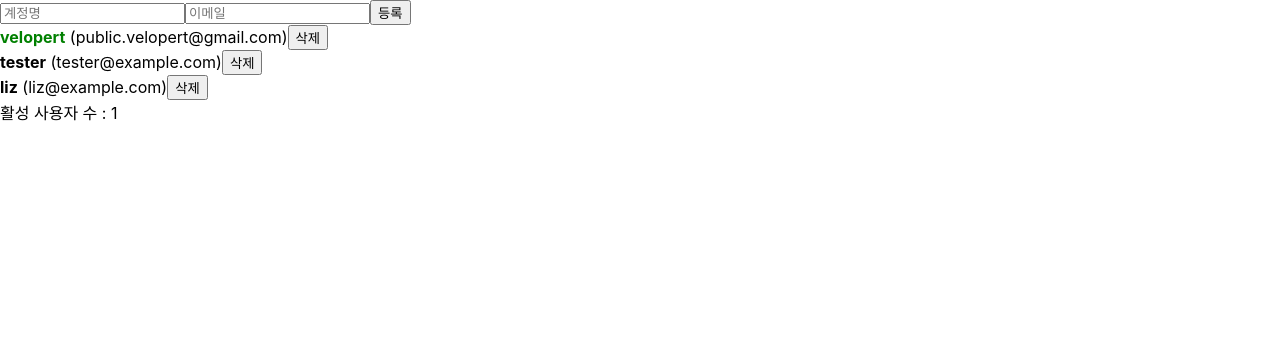
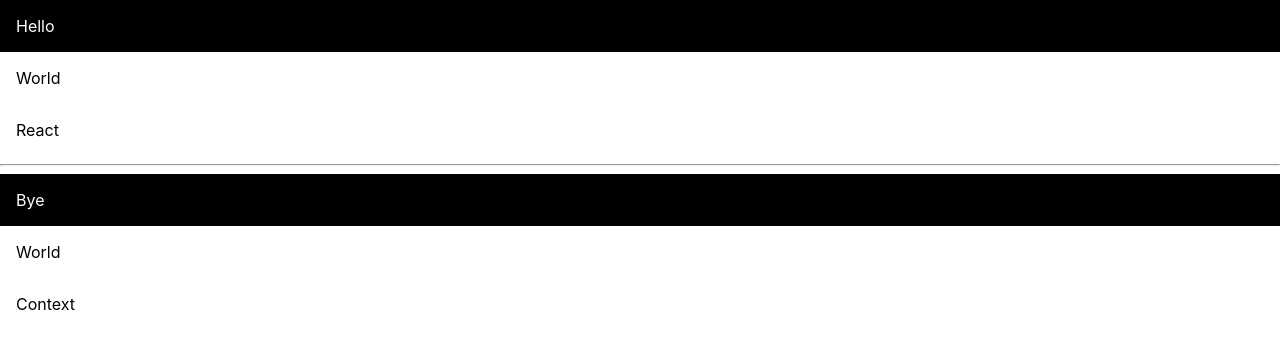
Before and after one commit to HyeonGyu-Shin/velopert-react-study, a React (Create React App) app in the folder begin-react/: page / in a window 1280 px wide. Shown: the top 348 px of the page. Built offline with nearby package versions, Linux system fonts and the light colour scheme.

Commit message:
✨ ContextAPI에 대해 배워봤다.

```diff
--- a/begin-react/src/App.js
+++ b/begin-react/src/App.js
@@ -1,10 +1,12 @@
 import React from 'react';
-import UsersContainer from './components/UsersContainer';
+import ItemContextExample from './components/ItemContextExample';
+// import UsersContainer from './components/UsersContainer';
 
 const App = () => {
     return (
         <div>
-            <UsersContainer></UsersContainer>
+            {/* <UsersContainer></UsersContainer> */}
+            <ItemContextExample />
         </div>
     );
 };
--- /dev/null
+++ b/begin-react/src/components/ItemContextExample.js
@@ -0,0 +1,74 @@
+import React, { createContext, useContext, useState, useMemo } from 'react';
+
+const ItemGroupContext = createContext();
+
+const ItemGroup = ({ children, activeId, onSelect }) => {
+    const value = useMemo(
+        () => ({
+            activeId,
+            onSelect,
+        }),
+        [activeId, onSelect]
+    );
+
+    return (
+        <ItemGroupContext.Provider value={value}>
+            {children}
+        </ItemGroupContext.Provider>
+    );
+};
+
+function useItemGroup() {
+    const value = useContext(ItemGroupContext);
+    if (value === undefined) {
+        throw new Error('Item component should be used within ItemGroup');
+    }
+    return value;
+}
+
+const Item = ({ children, id }) => {
+    const activeStyle = {
+        backgroundColor: 'black',
+        color: 'white',
+    };
+
+    const style = {
+        cursor: 'pointer',
+        padding: '1rem',
+    };
+    const { activeId, onSelect } = useItemGroup();
+    const active = activeId === id;
+    const onClick = () => onSelect(id);
+
+    return (
+        <div
+            style={active ? { ...style, ...activeStyle } : style}
+            onClick={onClick}
+        >
+            {children}
+        </div>
+    );
+};
+
+const ItemContextExample = () => {
+    const [activeId, setActiveId] = useState(1);
+    const [anotherActiveId, setAnotherActiveId] = useState(4);
+
+    return (
+        <div>
+            <ItemGroup activeId={activeId} onSelect={setActiveId}>
+                <Item id={1}>Hello</Item>
+                <Item id={2}>World</Item>
+                <Item id={3}>React</Item>
+            </ItemGroup>
+            <hr />
+            <ItemGroup activeId={anotherActiveId} onSelect={setAnotherActiveId}>
+                <Item id={4}>Bye</Item>
+                <Item id={5}>World</Item>
+                <Item id={6}>Context</Item>
+            </ItemGroup>
+        </div>
+    );
+};
+
+export default ItemContextExample;
```
Also changed, not shown: begin-react/src/components/ContextExample.js (added, +73 -0 lines), begin-react/src/components/ModalContextExample.js (added, +71 -0 lines).
